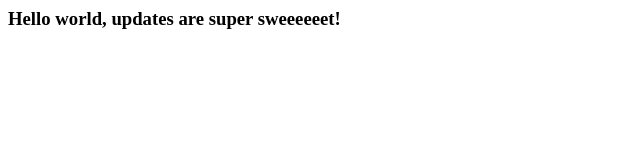
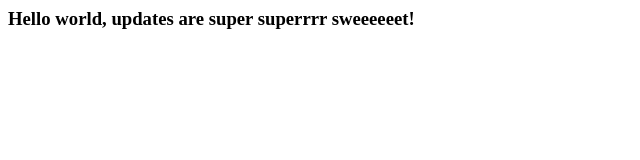
Before and after one commit to DanielC2008/windows_installer_test, an Electron app: page client/index.html in a window 800 px wide. Shown: the whole page, without its empty margins (0-640 px from the left). Drawn offline with Linux system fonts and the light colour scheme.

Commit message:
checking to see if updates work

```diff
--- a/client/index.html
+++ b/client/index.html
@@ -1,2 +1,2 @@
-<h3> Hello world, updates are super sweeeeeet! </h3>
+<h3> Hello world, updates are super superrrr sweeeeeet! </h3>
 <script type="text/javascript" src="./main.js"></script>
--- a/client/main.js
+++ b/client/main.js
@@ -1 +1 @@
-console.log('Super sweet sweet updates')
+console.log('Super saaaaweet sweet updates')
--- a/package.json
+++ b/package.json
@@ -1,6 +1,6 @@
 {
   "name": "windows_installer_test",
-  "version": "1.6.0",
+  "version": "1.6.1",
   "description": "A windows installer test.",
   "main": "main.js",
   "build": {
```
